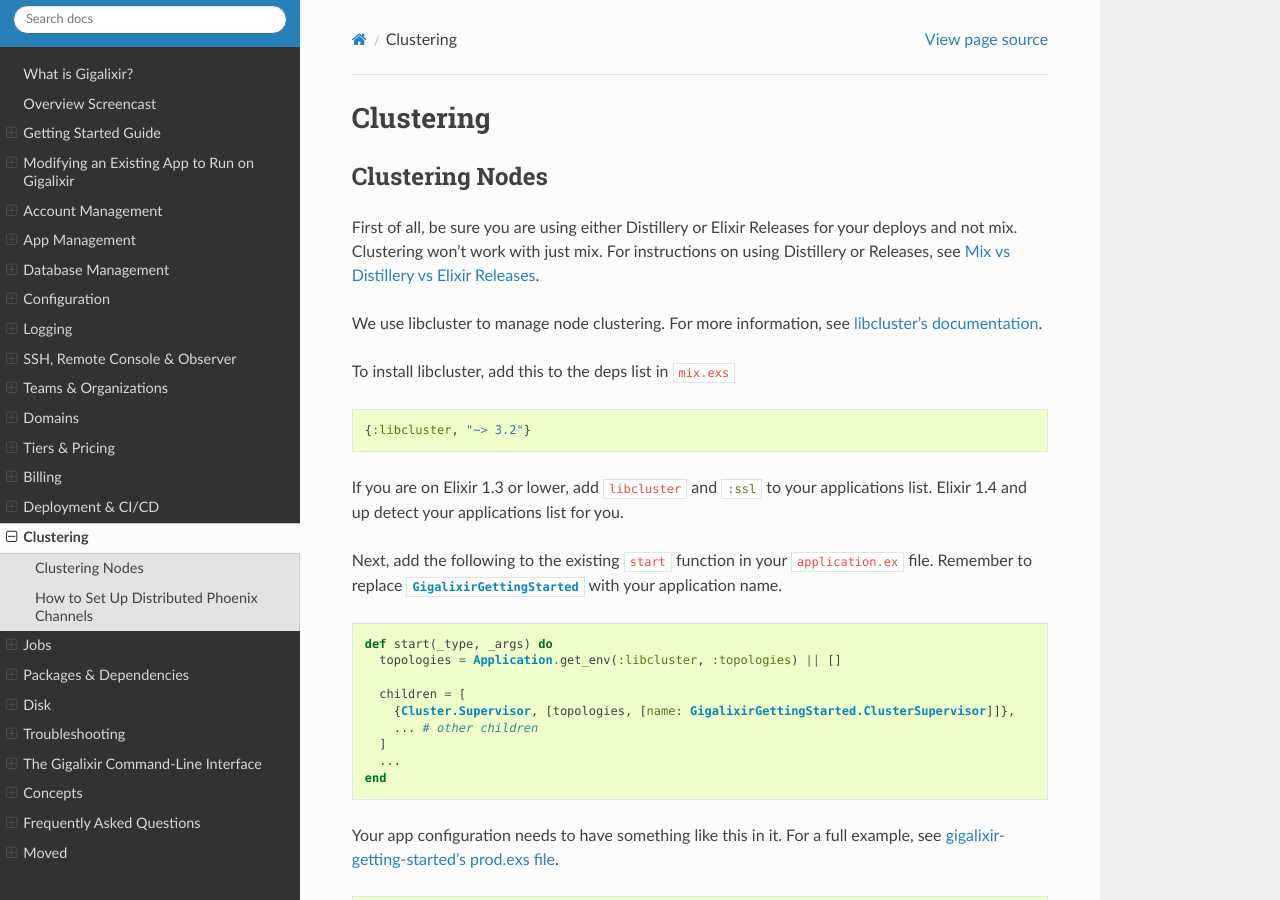
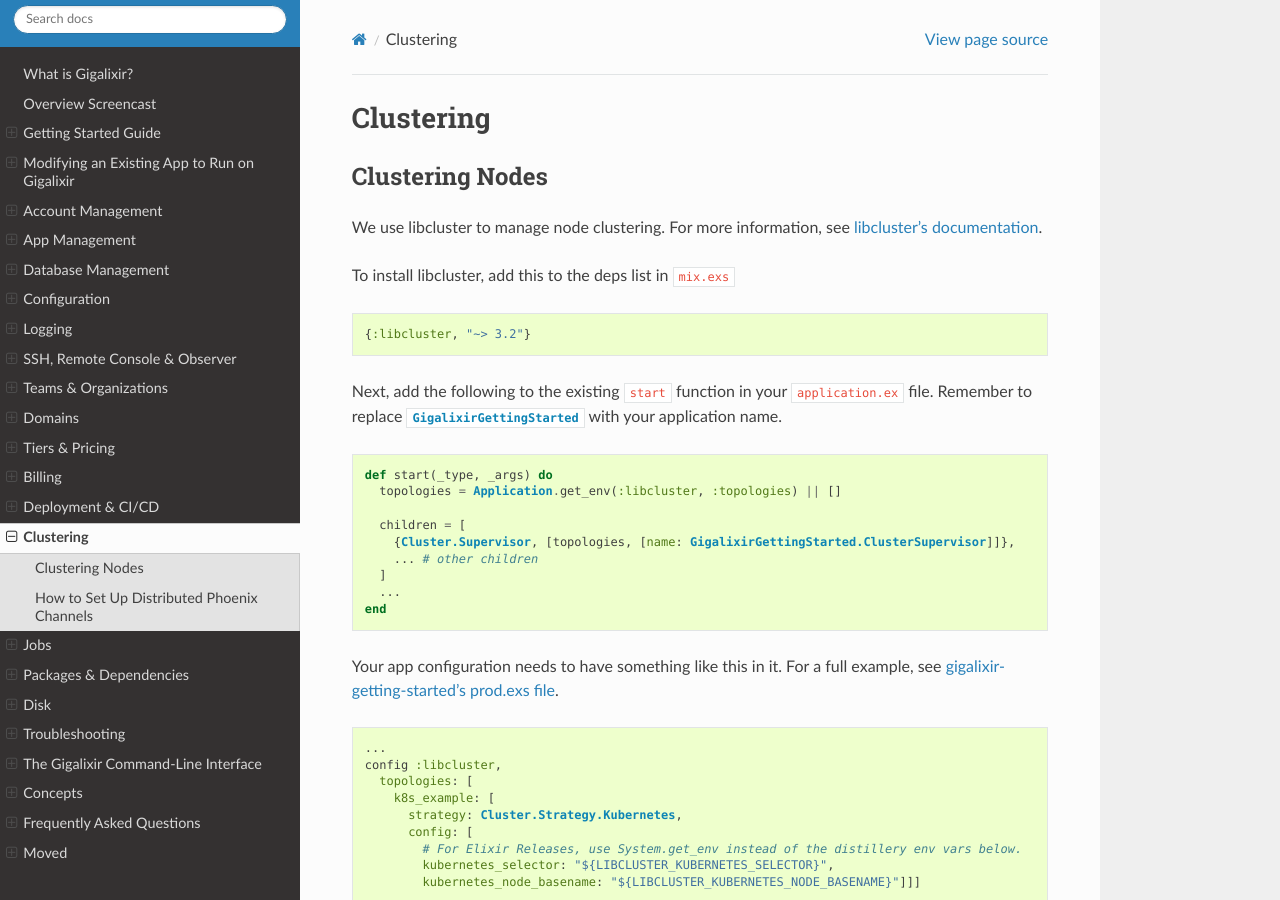
Before and after one commit to gigalixir/gigalixir-cli, a Sphinx documentation site: the page built from docs/source/cluster.rst, in a window 1280 px wide and 900 px high. Built offline with Sphinx 7.4.7 and the Read the Docs theme 2.0.0, drawn with Linux system fonts in a browser that asks for light colours.

Commit message:
clustering works with mix.

```diff
--- a/docs/source/cluster.rst
+++ b/docs/source/cluster.rst
@@ -6,8 +6,6 @@ Clustering
 Clustering Nodes
 ================
 
-First of all, be sure you are using either Distillery or Elixir Releases for your deploys and not mix. Clustering won't work with just mix. For instructions on using Distillery or Releases, see :ref:`mix vs distillery`.
-
 We use libcluster to manage node clustering. For more information, see `libcluster's documentation`_.
 
 To install libcluster, add this to the deps list in :bash:`mix.exs`
@@ -15,8 +13,6 @@ To install libcluster, add this to the deps list in :bash:`mix.exs`
 .. code-block:: elixir
 
     {:libcluster, "~> 3.2"}
-
-If you are on Elixir 1.3 or lower, add :elixir:`libcluster` and :elixir:`:ssl` to your applications list. Elixir 1.4 and up detect your applications list for you.
 
 Next, add the following to the existing :elixir:`start` function in your :bash:`application.ex` file. Remember to replace :elixir:`GigalixirGettingStarted` with your application name.
 
@@ -50,8 +46,7 @@ Your app configuration needs to have something like this in it. For a full examp
 Gigalixir handles permissions so that you have access to Kubernetes endpoints and we automatically set your node name and erlang cookie so that your nodes can reach each other. We don't firewall each container from each other like Heroku does. We also automatically set the environment variables :bash:`LIBCLUSTER_KUBERNETES_SELECTOR`, :bash:`LIBCLUSTER_KUBERNETES_NODE_BASENAME`, :bash:`APP_NAME`, and :bash:`MY_POD_IP` for you. See `gigalixir-run`_ for more details.
 
 .. _`libcluster's documentation`: https://github.com/bitwalker/libcluster
-.. _`gigalixir-getting-started's prod.exs file`: https://github.com/gigalixir/gigalixir-getting-started/blob/master/config/prod.exs#L68
-.. _`gigalixir-getting-started's mix.exs file`: https://github.com/gigalixir/gigalixir-getting-started/blob/master/mix.exs
+.. _`gigalixir-getting-started's prod.exs file`: https://github.com/gigalixir/gigalixir-getting-started/blob/ff56b063b4bb2519acd3dc82893ce6accd714d8e/config/prod.exs#L33
 .. _`gigalixir-run`: https://github.com/gigalixir/gigalixir-run
 
 
```
